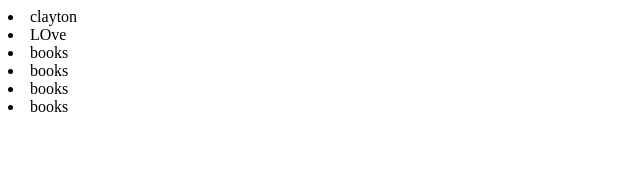
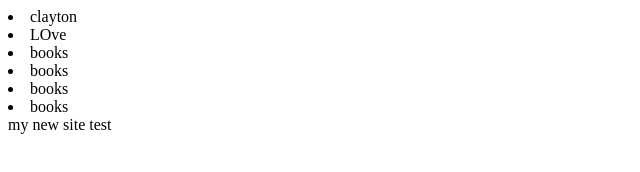
Before and after one commit to claytonmarufu/GetClay, a plain HTML site: page index.html in a window 1280 px wide. Shown: the whole page, without its empty margins (0-640 px from the left). Drawn offline with Linux system fonts and the light colour scheme.

Commit message:
added news module

```diff
--- a/index.html
+++ b/index.html
@@ -15,6 +15,9 @@
 
 
 	</div>
+	<module-two>
+		<div>my new site test</div>
+	</module-two>
 
 </body>
 </html>
```
